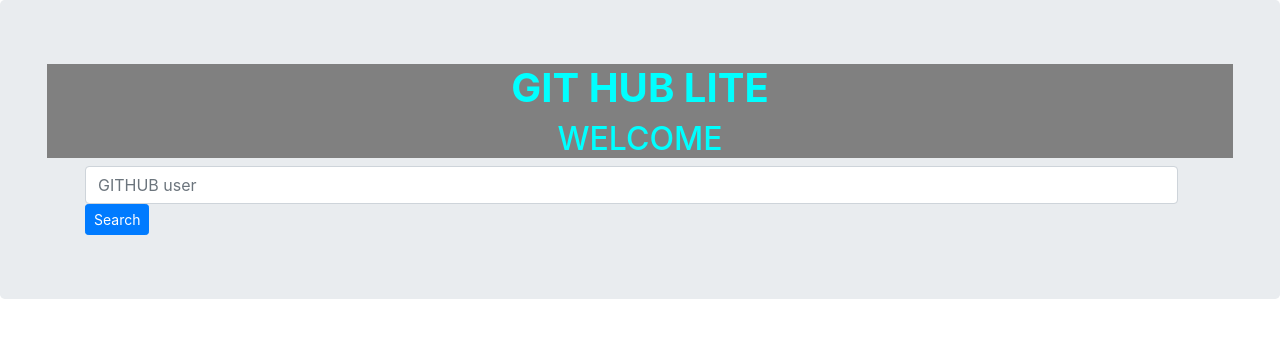
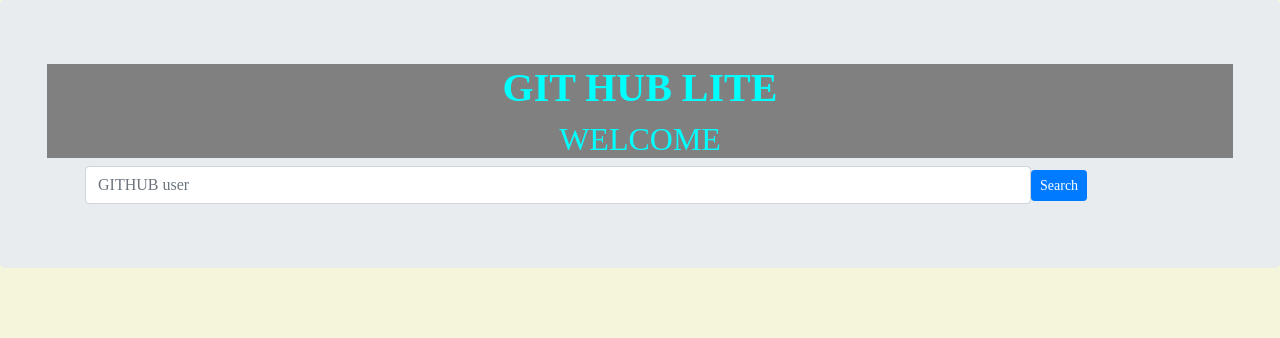
Before and after one commit to HenryKanyoro/Git-Hub-Lite, an Angular app: page / in a window 1280 px wide. Shown: the top 338 px of the page. Built offline with nearby package versions, Linux system fonts and the light colour scheme.

Commit message:
added stylings

```diff
--- a/src/styles.css
+++ b/src/styles.css
@@ -1,5 +1,15 @@
 /* You can add global styles to this file, and also import other style files */
 @import '~bootstrap/dist/css/bootstrap.css';
+body{
+
+    background-color:beige;
+        font-family: "Font Awesome 5 Brands";
+        font-weight: 400;
+        content: "\f167";
+
+
+}
+
 @media only screen and (max-width: 600px) {
     body {
       background-color: lightblue;
```
Also changed, not shown: 1 other file (tests, documents, lock files or other folders).
